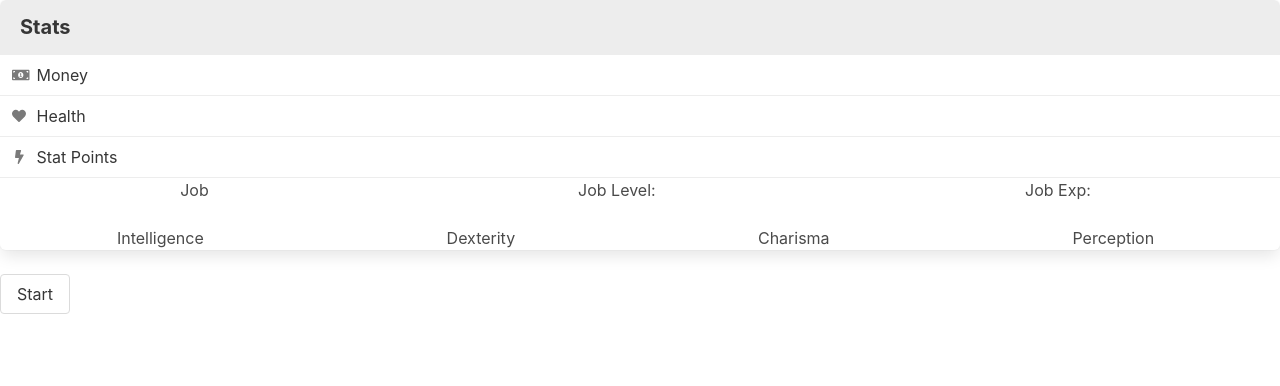
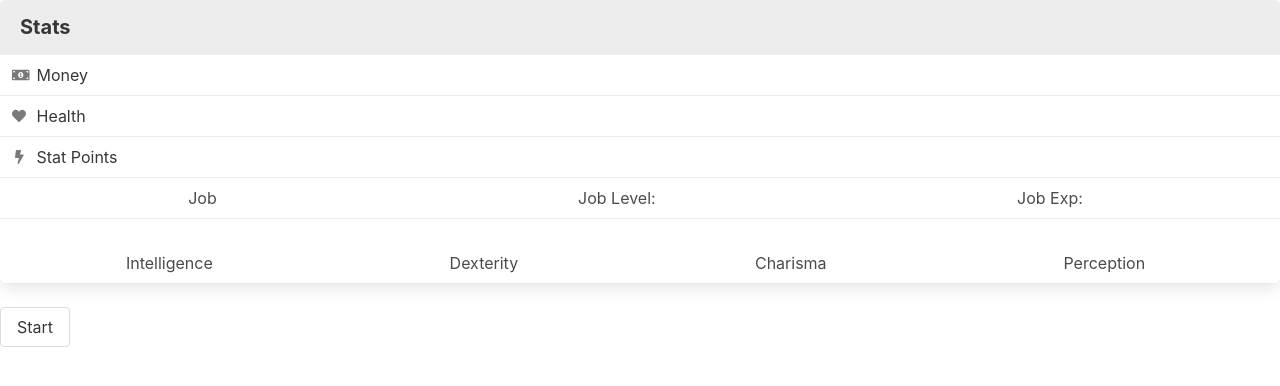
Before and after one commit to Abourass/simpleIdle, a website with bundled scripts: page index.html in a window 1280 px wide. Built offline with nearby package versions, Linux system fonts and the light colour scheme.

Commit message:
:art: Making UI more cohesive

```diff
--- a/index.html
+++ b/index.html
@@ -22,12 +22,12 @@
     <span class="panel-icon"> <i class="fas fa-bolt" aria-hidden="true"></i> </span>
     Stat Points &nbsp; <span id="statPoints"></span>
   </a>
-  <div class="level" id="jobBlock">
+  <div class="level" id="jobBlock" style="border-bottom: 1px solid #ededed; padding: .5rem .75rem">
     <p class="level-item has-text-centered">Job &nbsp; <span id="job"></span></p>
     <p class="level-item has-text-centered">Job Level: &nbsp; <span id="jobLvl"></span></p>
     <p class="level-item has-text-centered">Job Exp: &nbsp; <span id="jobExp"></span></p>
   </div>
-  <div class="level">
+  <div class="level" style="padding: .5rem .75rem">
     <p class="level-item has-text-centered">Intelligence &nbsp; <span id="int"></span></p>
     <p class="level-item has-text-centered">Dexterity &nbsp; <span id="dex"></span></p>
     <p class="level-item has-text-centered">Charisma &nbsp; <span id="char"></span></p>
```
